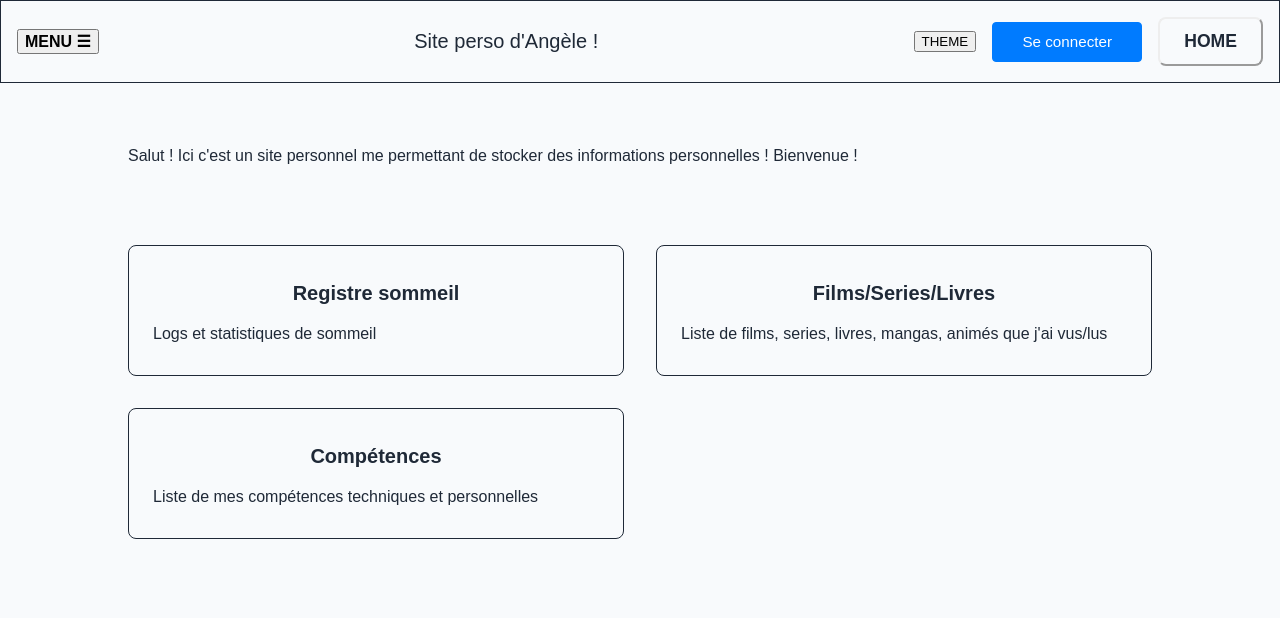
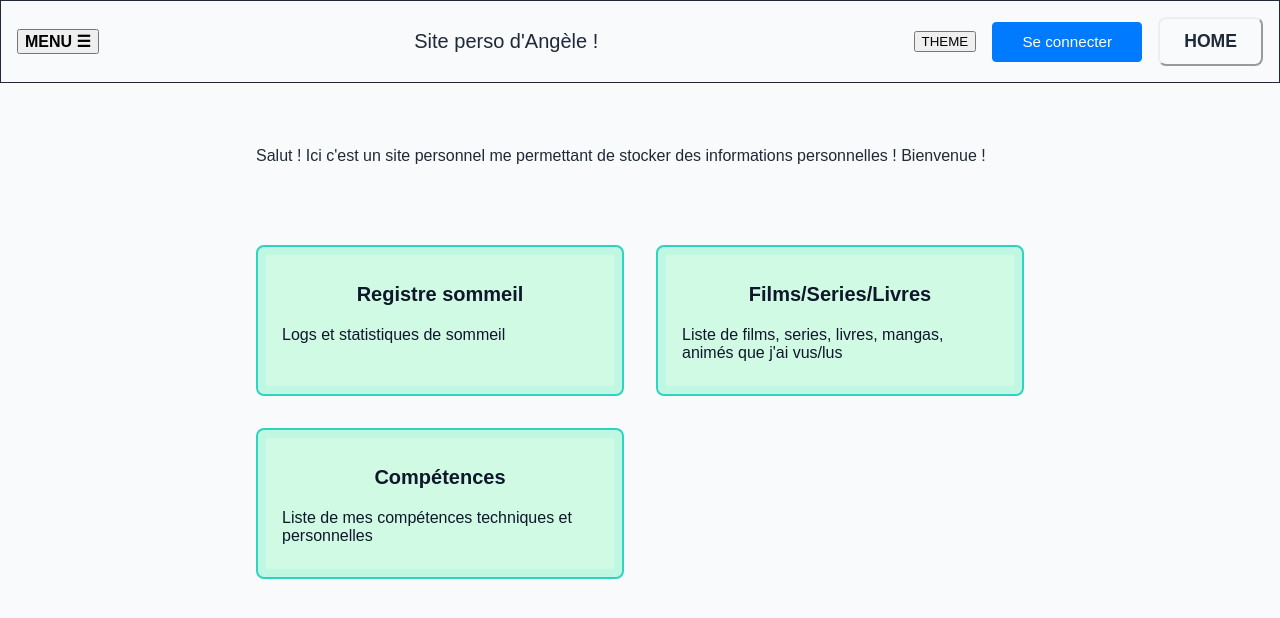
Before and after one commit to angele-d/Personal-Website, a Next.js app: page / in a window 1280 px wide. Shown: the top 618 px of the page. Built offline with nearby package versions, Linux system fonts and the light colour scheme; no server answers.

Commit message:
feat #10: home page

```diff
--- a/app/styles/_variables.scss
+++ b/app/styles/_variables.scss
@@ -12,6 +12,11 @@ $orange: #F97316;
 $rose: #EC4899;
 $fuchsia: #D946EF;
 
+// ------- Card Colors -------
+
+$card-bg: #D1FAE5;
+$card-border: $turquoise;
+$card-text: #0F172A;
 
 
 // ------- Dark Mode - Normal Mode -------
--- a/app/styles/home.scss
+++ b/app/styles/home.scss
@@ -2,7 +2,7 @@
 
 .page{
   min-height: 100vh;
-  max-width: 80%;
+  max-width: 60%;
   padding: 3rem clamp(1.5rem, 5vw, 6rem) 3rem;
   margin: 0 auto; // Center the page horizontally
   display: flex;
@@ -18,12 +18,13 @@
     border: 1px solid;
     border-radius: 0.5rem;
     padding: 1rem 1.5rem;
-    display: grid;
-    gap: 1rem;
+    background-color: $card-bg;
+    border: 2px solid $card-border;
+    color: $card-text;
+    box-shadow: inset 0 0 0 0.5rem rgba($card-border, 0.1);
 
       .cardTitle{
         font-size: 1.25rem;
-        font-weight: 700;
         text-align: center;
       }
 
```
